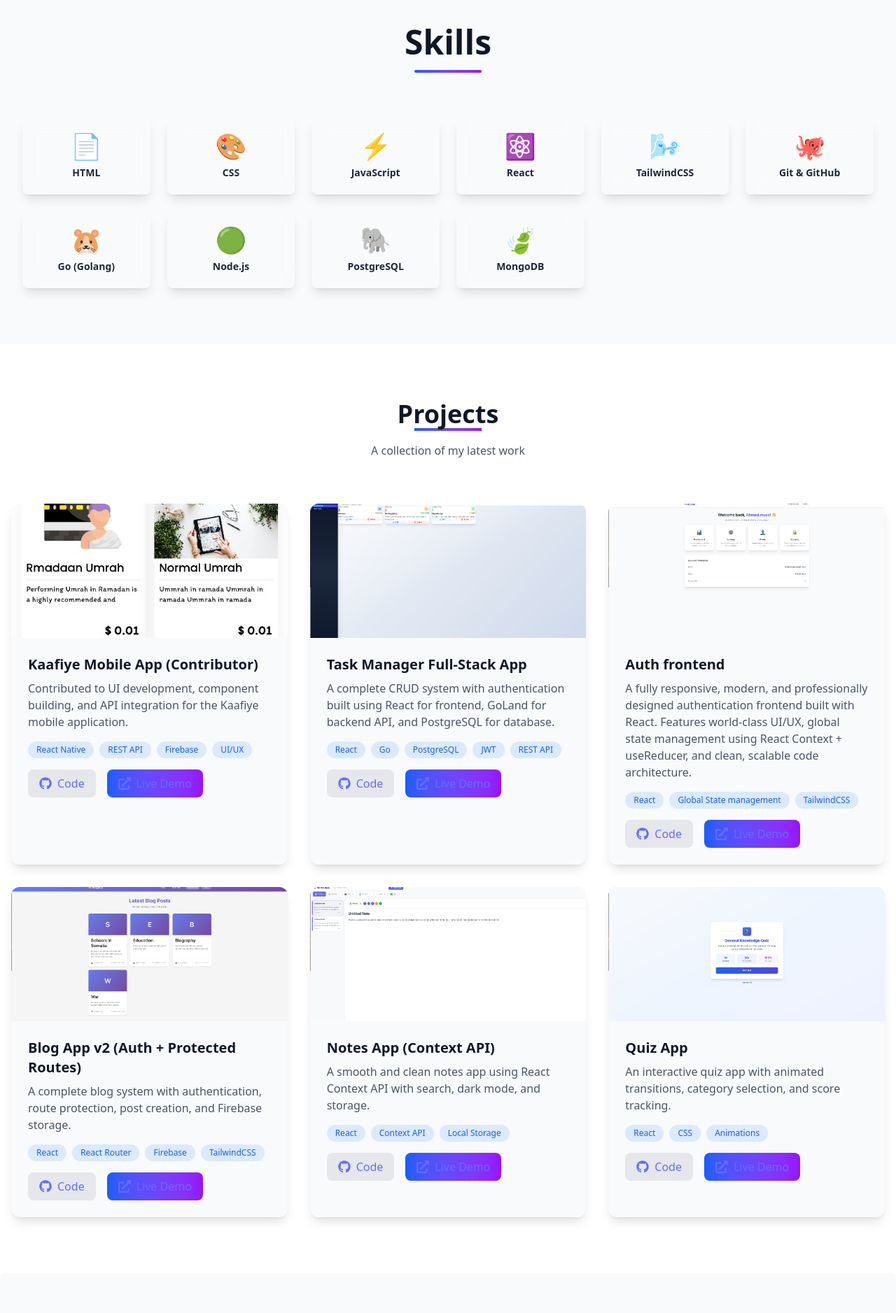
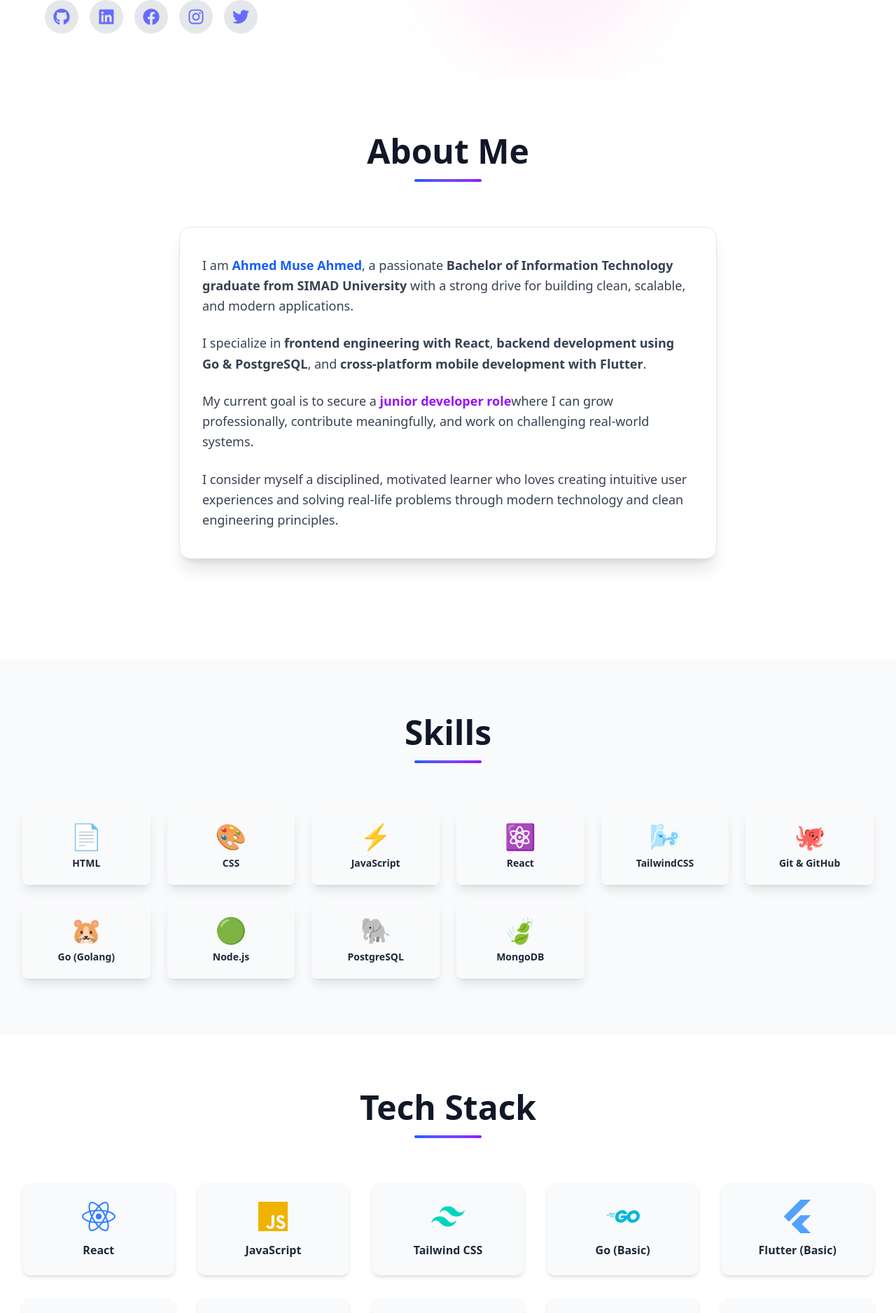
Before and after one commit to AhmedMuseAhmed/Personal-portfolio, a React (Vite) app: page / in a window 1280 px wide. Shown: the part 853-2730 px from the top of the page at 70% size. Built offline with nearby package versions, Linux system fonts and the light colour scheme.

Commit message:
Initial commit

```diff
--- a/src/App.jsx
+++ b/src/App.jsx
@@ -6,6 +6,11 @@ import Achievements from "./components/Achievements.jsx";
 import Certificates from "./components/Certificates.jsx";
 import Contact from "./components/Contact.jsx";
 import Documentary from "./components/Documentary.jsx";
+import About from "./components/About.jsx";
+import TechStack from "./components/TechStack.jsx";
+import Footer from "./components/Footer";
+
+
 
 // Later we will add: Navbar, About, Contact, Footer
 
@@ -18,12 +23,15 @@ function App() {
         {/* Navbar will go here soon */}
         <Navbar />
         <Hero />
+        <About />
         <Skills />
+        <TechStack />
         <Projects />
         <Achievements />
         <Certificates />
         <Contact />
         <Documentary />
+        <Footer />
         {/* Contact + Footer later */}
       </div>
     </div>
--- /dev/null
+++ b/src/components/About.jsx
@@ -0,0 +1,61 @@
+import { motion } from "framer-motion";
+
+const About = () => {
+    return (
+        <section
+            id="about"
+            className="py-20 mb-16 px-4 sm:px-6 lg:px-8 bg-white dark:bg-gray-900"
+        >
+            <div className="max-w-7xl mx-auto">
+
+                {/* Section Title */}
+                <motion.div
+                    initial={{ opacity: 0, y: 20 }}
+                    whileInView={{ opacity: 1, y: 0 }}
+                    viewport={{ once: true, amount: 0.2 }}
+                    transition={{ duration: 0.6 }}
+                    className="text-center mb-16"
+                >
+                    <h2 className="text-4xl md:text-5xl font-bold text-gray-900 dark:text-white mb-4">
+                        About Me
+                    </h2>
+                    <div className="w-24 h-1 bg-gradient-to-r from-blue-600 to-purple-600 mx-auto rounded-full"></div>
+                </motion.div>
+
+                {/* About Content Card */}
+                <motion.div
+                    initial={{ opacity: 0, y: 30 }}
+                    whileInView={{ opacity: 1, y: 0 }}
+                    viewport={{ once: true, amount: 0.2 }}
+                    transition={{ duration: 0.8 }}
+                    className="max-w-3xl mx-auto bg-white dark:bg-gray-800 px-8 py-10 rounded-2xl shadow-xl border border-gray-200 dark:border-gray-700"
+                >
+                    <p className="text-lg text-gray-700 dark:text-gray-300 leading-relaxed mb-6">
+                        I am <strong className="text-blue-600 dark:text-blue-400">Ahmed Muse Ahmed</strong>,
+                        a passionate <strong>Bachelor of Information Technology graduate from SIMAD University</strong> with a strong drive for building clean, scalable, and modern applications.
+                    </p>
+
+                    <p className="text-lg text-gray-700 dark:text-gray-300 leading-relaxed mb-6">
+                        I specialize in <strong>frontend engineering with React</strong>,
+                        <strong> backend development using Go & PostgreSQL</strong>, and
+                        <strong> cross-platform mobile development with Flutter</strong>.
+                    </p>
+
+                    <p className="text-lg text-gray-700 dark:text-gray-300 leading-relaxed mb-6">
+                        My current goal is to secure a
+                        <strong className="text-purple-600 dark:text-purple-400"> junior developer role</strong>
+                        where I can grow professionally, contribute meaningfully, and work on challenging real-world systems.
+                    </p>
+
+                    <p className="text-lg text-gray-700 dark:text-gray-300 leading-relaxed">
+                        I consider myself a disciplined, motivated learner who loves creating
+                        intuitive user experiences and solving real-life problems through
+                        modern technology and clean engineering principles.
+                    </p>
+                </motion.div>
+            </div>
+        </section>
+    );
+};
+
+export default About;
--- a/src/components/AnimatedName.jsx
+++ b/src/components/AnimatedName.jsx
@@ -20,10 +20,10 @@ const AnimatedName = () => {
                             initial={{ opacity: 0, y: 20 }}
                             animate={{ opacity: 1, y: 0 }}
                             transition={{
-                                duration: 0.45,
-                                delay: index * 0.12,
+                                duration: 0.8,
+                                delay: index * 0.18,
                                 repeat: Infinity,
-                                repeatDelay: 2.5,
+                                repeatDelay: 3.5,
                             }}
                         >
                             {letter}
--- /dev/null
+++ b/src/components/Footer.jsx
@@ -0,0 +1,61 @@
+import { FaGithub, FaLinkedin, FaFacebook, FaInstagram, FaTwitter } from "react-icons/fa";
+
+const Footer = () => {
+    return (
+        <footer className="bg-white dark:bg-gray-900 border-t border-gray-200 dark:border-gray-700 mt-20">
+            <div className="max-w-7xl mx-auto px-6 py-6 flex flex-col md:flex-row items-center justify-between gap-4">
+
+                {/* Left - Copyright */}
+                <p className="text-gray-600 dark:text-gray-400 text-sm text-center md:text-left">
+                    © {new Date().getFullYear()} Ahmed Muse. All rights reserved.
+                </p>
+
+                {/* Right - Social Icons */}
+                <div className="flex gap-4 justify-center md:justify-end">
+                    <a
+                        href="https://github.com/ahmedmuseahmed"
+                        target="_blank"
+                        className="text-gray-600 dark:text-gray-300 hover:text-blue-600 dark:hover:text-blue-400 transition"
+                    >
+                        <FaGithub size={22} />
+                    </a>
+
+                    <a
+                        href="https://linkedin.com/in/ahmedmuseahmed"
+                        target="_blank"
+                        className="text-gray-600 dark:text-gray-300 hover:text-blue-600 dark:hover:text-blue-400 transition"
+                    >
+                        <FaLinkedin size={22} />
+                    </a>
+
+                    <a
+                        href="https://facebook.com/ahmed.muse.ahmed.304755"
+                        target="_blank"
+                        className="text-gray-600 dark:text-gray-300 hover:text-blue-600 dark:hover:text-blue-400 transition"
+                    >
+                        <FaFacebook size={22} />
+                    </a>
+
+                    <a
+                        href="https://instagram.com/ahmed_muse_ahmed"
+                        target="_blank"
+                        className="text-gray-600 dark:text-gray-300 hover:text-blue-600 dark:hover:text-blue-400 transition"
+                    >
+                        <FaInstagram size={22} />
+                    </a>
+
+                    <a
+                        href="https://twitter.com/@Ahmedmuse18Ahme"
+                        target="_blank"
+                        className="text-gray-600 dark:text-gray-300 hover:text-blue-600 dark:hover:text-blue-400 transition"
+                    >
+                        <FaTwitter size={22} />
+                    </a>
+                </div>
+
+            </div>
+        </footer>
+    );
+};
+
+export default Footer;
--- a/src/components/Hero.jsx
+++ b/src/components/Hero.jsx
@@ -57,6 +57,12 @@ const Hero = () => {
                         </motion.div>
 
                         <AnimatedName />
+
+                        {/* SUBTITLE */}
+                        <p className="text-xl md:text-2xl font-semibold text-gray-700 dark:text-gray-300 leading-relaxed max-w-2xl mt-4">
+                            Full-Stack Developer specialized in building clean, modern UIs with React and
+                            fast, secure backend systems using Go, PostgreSQL, JWT Auth, and RESTful APIs.
+                        </p>
 
 
                         {/* Titles */}
--- a/src/components/Navbar.jsx
+++ b/src/components/Navbar.jsx
@@ -6,6 +6,7 @@ const Navbar = () => {
 
     const links = [
         { name: "Home", id: "home" },
+        { name: "About", id: "about" },
         { name: "Skills", id: "skills" },
         { name: "Projects", id: "projects" },
         { name: "Achievements", id: "achievements" },
--- /dev/null
+++ b/src/components/TechStack.jsx
@@ -0,0 +1,87 @@
+import { motion } from "framer-motion";
+import { useRef } from "react";
+import { useInView } from "framer-motion";
+
+import {
+    FaReact,
+    FaJs,
+    FaGithub,
+    FaHtml5,
+    FaCss3Alt,
+} from "react-icons/fa";
+import { SiTailwindcss, SiGo, SiFlutter, SiVercel, SiPostgresql } from "react-icons/si";
+
+const tech = [
+    { id: 1, icon: <FaReact className="text-blue-500" />, label: "React" },
+    { id: 2, icon: <FaJs className="text-yellow-500" />, label: "JavaScript" },
+    { id: 3, icon: <SiTailwindcss className="text-teal-400" />, label: "Tailwind CSS" },
+    { id: 4, icon: <SiGo className="text-cyan-500" />, label: "Go (Basic)" },
+    { id: 5, icon: <SiFlutter className="text-blue-400" />, label: "Flutter (Basic)" },
+    { id: 6, icon: <FaGithub className="text-gray-800 dark:text-gray-200" />, label: "Git & GitHub" },
+    { id: 7, icon: <FaHtml5 className="text-orange-500" />, label: "HTML" },
+    { id: 8, icon: <FaCss3Alt className="text-blue-600" />, label: "CSS" },
+    { id: 9, icon: <SiVercel className="text-black dark:text-white" />, label: "Vercel" },
+    { id: 10, icon: <SiPostgresql className="text-blue-700" />, label: "PostgreSQL (Basic)" },
+];
+
+const TechStack = () => {
+    const ref = useRef(null);
+    const isInView = useInView(ref, { once: true });
+
+    const containerVariants = {
+        hidden: { opacity: 0 },
+        visible: { opacity: 1, transition: { staggerChildren: 0.1 } },
+    };
+
+    const itemVariants = {
+        hidden: { opacity: 0, y: 20 },
+        visible: { opacity: 1, y: 0 },
+    };
+
+    return (
+        <section
+            id="tech-stack"
+            ref={ref}
+            className="py-20 px-4 sm:px-6 lg:px-8 bg-white dark:bg-gray-900"
+        >
+            <div className="max-w-7xl mx-auto">
+
+                <motion.div
+                    initial={{ opacity: 0, y: 20 }}
+                    animate={isInView ? { opacity: 1, y: 0 } : {}}
+                    transition={{ duration: 0.6 }}
+                    className="text-center mb-16"
+                >
+                    <h2 className="text-4xl md:text-5xl font-bold text-gray-900 dark:text-white">
+                        Tech Stack
+                    </h2>
+                    <div className="w-24 h-1 bg-gradient-to-r from-blue-600 to-purple-600 mx-auto rounded-full mt-4"></div>
+                </motion.div>
+
+                <motion.div
+                    variants={containerVariants}
+                    initial="hidden"
+                    animate={isInView ? "visible" : "hidden"}
+                    className="grid grid-cols-2 sm:grid-cols-3 md:grid-cols-4 lg:grid-cols-5 gap-8"
+                >
+                    {tech.map((item) => (
+                        <motion.div
+                            key={item.id}
+                            variants={itemVariants}
+                            whileHover={{ scale: 1.05 }}
+                            className="flex flex-col items-center p-6 rounded-xl bg-gray-50 dark:bg-gray-800 shadow-md hover:shadow-xl transition-shadow"
+                        >
+                            <div className="text-5xl mb-3">{item.icon}</div>
+                            <p className="text-gray-800 dark:text-gray-300 font-semibold text-center">
+                                {item.label}
+                            </p>
+                        </motion.div>
+                    ))}
+                </motion.div>
+
+            </div>
+        </section>
+    );
+};
+
+export default TechStack;
--- a/src/data/projects.js
+++ b/src/data/projects.js
@@ -7,7 +7,7 @@ export const projects = [
         image: "/projects/kaafiye.jpeg",
         techStack: ["React Native", "REST API", "Firebase", "UI/UX"],
         githubLink: "https://github.com/ahmedmuseahmed/kaafiye-app",
-        liveDemo: "https://kaafiye-client.vercel.app",
+        liveDemo: "/",
     },
 
     {
```
Also changed, not shown: 2 other files (tests, documents, lock files or other folders).
